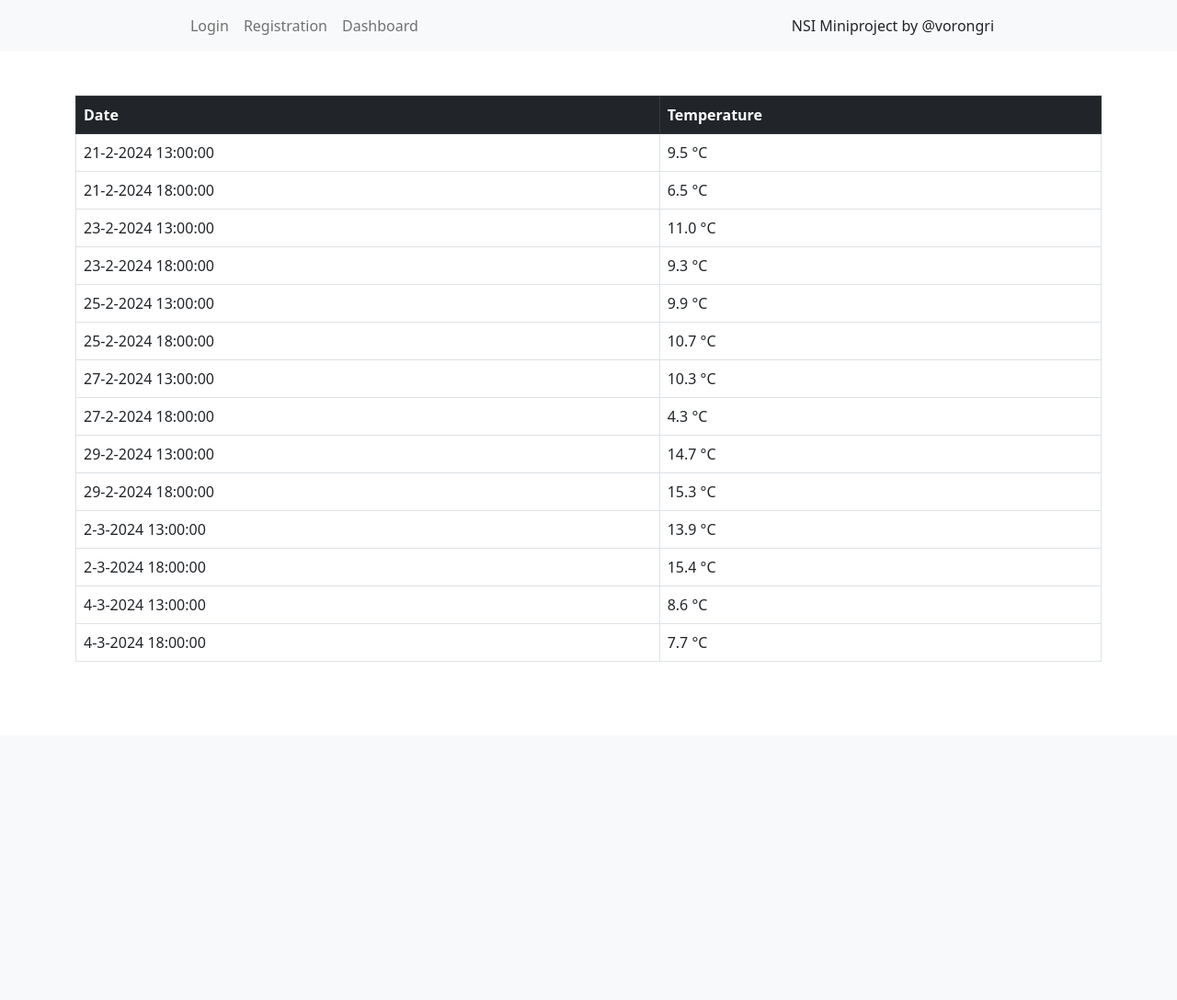
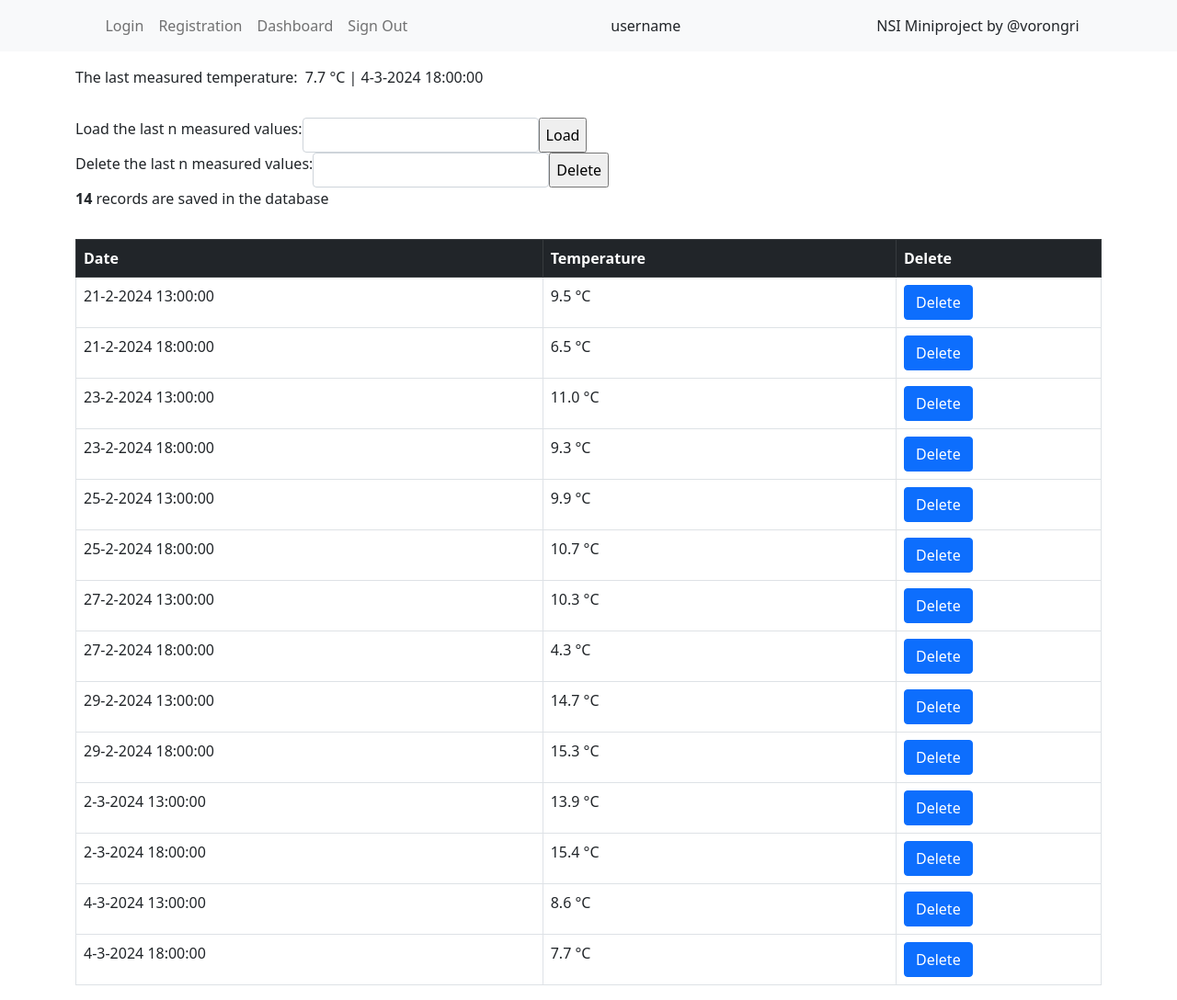
Before and after one commit to chopchaper42/IoT-Data-Management-System, a Flask app: page /dashboard in a window 1280 px wide. Shown: the whole page at 92% size. Before the commit the page ends 720 px from the top, so only its background shows below. Run offline with Flask 3, Linux system fonts and the light colour scheme.

Commit message:
dashboard finished

```diff
--- a/main.py
+++ b/main.py
@@ -1,21 +1,23 @@
-from flask import Flask, render_template
+from flask import Flask, render_template, redirect, url_for
 
 app = Flask(__name__)
+
+username = "username"
 
 
 @app.route('/<anything>')
 def hello_world(anything):  # put application's code here
-    return render_template("hello.html")
+    return redirect(url_for('login'))
 
 
 @app.route('/login')
 def login():
-    return render_template("login.html")
+    return render_template("login.html", user=username)
 
 
 @app.route('/registration')
 def registration():
-    return render_template("registration.html")
+    return render_template("registration.html", user=username)
 
 
 @app.route('/dashboard')
@@ -36,7 +38,9 @@ def dashboard():
         "4-3-2024 13:00:00": 8.6,
         "4-3-2024 18:00:00": 7.7
     }
-    return render_template("dashboard.html", data=temp_map)
+    temps_number = len(list(temp_map.keys()))
+    last_temp = list(temp_map.keys())[len(temp_map) - 1]
+    return render_template("dashboard.html", data=temp_map, user=username, last_temp=last_temp, t_number=temps_number)
 
 
 if __name__ == '__main__':
--- a/templates/base.html
+++ b/templates/base.html
@@ -7,22 +7,32 @@
         <meta http-equiv="X-UA-Compatible" content="ie=edge">
         <title>Document</title>
         <link href="https://cdn.jsdelivr.net/npm/bootstrap@5.0.2/dist/css/bootstrap.min.css" rel="stylesheet" integrity="sha384-EVSTQN3/azprG1Anm3QDgpJLIm9Nao0Yz1ztcQTwFspd3yD65VohhpuuCOmLASjC" crossorigin="anonymous">
-
+        <style>
+            .text {
+                padding: 0;
+                margin: 0;
+                text-align: center;
+            }
+        </style>
     </head>
     <body>
         <nav class="navbar navbar-expand-lg navbar-light bg-light">
             <div class="collapse navbar-collapse d-flex justify-content-around" id="navbarSupportedContent">
                 <ul class="navbar-nav mr-auto">
                     <li class="nav-item active">
-                        <a class="nav-link" href="#">Login</a>
+                        <a class="nav-link" href="/login">Login</a>
                     </li>
                     <li class="nav-item">
-                        <a class="nav-link" href="#">Registration</a>
+                        <a class="nav-link" href="/registration">Registration</a>
                     </li>
                     <li class="nav-item">
-                        <a class="nav-link" href="#">Dashboard</a>
+                        <a class="nav-link" href="/dashboard">Dashboard</a>
+                    </li>
+                    <li class="nav-item">
+                        <a class="nav-link" href="#">Sign Out</a>
                     </li>
                 </ul>
+                <p class="nav-item p-0 m-0">{% block uname %}{% endblock %}</p>
                 <p class="nav-item p-0 m-0">NSI Miniproject by @vorongri</p>
             </div>
         </nav>
--- a/templates/dashboard.html
+++ b/templates/dashboard.html
@@ -1,18 +1,57 @@
 {% extends 'base.html' %}
 
+{% block uname %}{{ user }}{% endblock %}
+
 {% block body %}
-<div class="container-md d-flex">
-    <table class="table mt-5 table-hover table-bordered">
+<div class="container-md d-flex flex-column">
+    <div class="d-flex my-3">
+        <p class="text me-2">The last measured temperature: </p>
+        <p>{{ data[last_temp] }} °C | {{ last_temp }}</p>
+    </div>
+    <div class="d-flex">
+        <div class="d-flex align-content-center">
+            <p class="text">Load the last n measured values: </p>
+
+        </div>
+        <div class="d-flex">
+            <form {#style="width: 5%" #}class="mr-5 d-flex" method="post">
+                <input id="X_input" type="text" class="form-control" name="n_load">
+                <input type="submit" value="Load">
+            </form>
+{#            <button class="btn btn-primary">Load</button>#}
+        </div>
+    </div>
+    <div class="d-flex">
+        <div class="d-flex align-content-center">
+            <p class="text">Delete the last n measured values: </p>
+
+        </div>
+        <div class="d-flex">
+            <form {#style="width: 5%" #}class="mr-5 d-flex" method="post">
+                <input id="X_input" type="text" class="form-control" name="n_delete">
+                <input type="submit" value="Delete" >
+            </form>
+{#            <button class="btn btn-primary"><a href="/delete/n_last/"></a></button>#}
+        </div>
+    </div>
+    <div>
+        <p><b>{{ t_number }}</b> records are saved in the database</p>
+    </div>
+    <table class="table mt-3 table-hover table-bordered">
         <thead class="table-dark">
         <tr>
             <td class="fw-bold">Date</td>
-            <td class="fw-bold temp-col">Temperature</td>
+            <td class="fw-bold">Temperature</td>
+            <td class="fw-bold" style="width: 20%">Delete</td>
         </tr>
         </thead>
         {% for date in data %}
             <tr>
                 <td>{{ date }}</td>
                 <td>{{ data[date] }} °C</td>
+                <td class="fw-bold" style="width: 10%">
+                    <button class="btn btn-primary"><a href="/delete/{{ date }}" class="text-white" style="text-decoration: none">Delete</a></button>
+                </td>
             </tr>
         {% endfor %}
     </table>
--- a/templates/login.html
+++ b/templates/login.html
@@ -1,4 +1,6 @@
 {% extends 'base.html' %}
+
+{% block uname %}{{ user }}{% endblock %}
 
 {% block body %}
     <h1>This is the login page</h1>
--- a/templates/registration.html
+++ b/templates/registration.html
@@ -1,4 +1,6 @@
 {% extends 'base.html' %}
+
+{% block uname %}{{ user }}{% endblock %}
 
 {% block body %}
     <h1>This is the registration page</h1>
```
